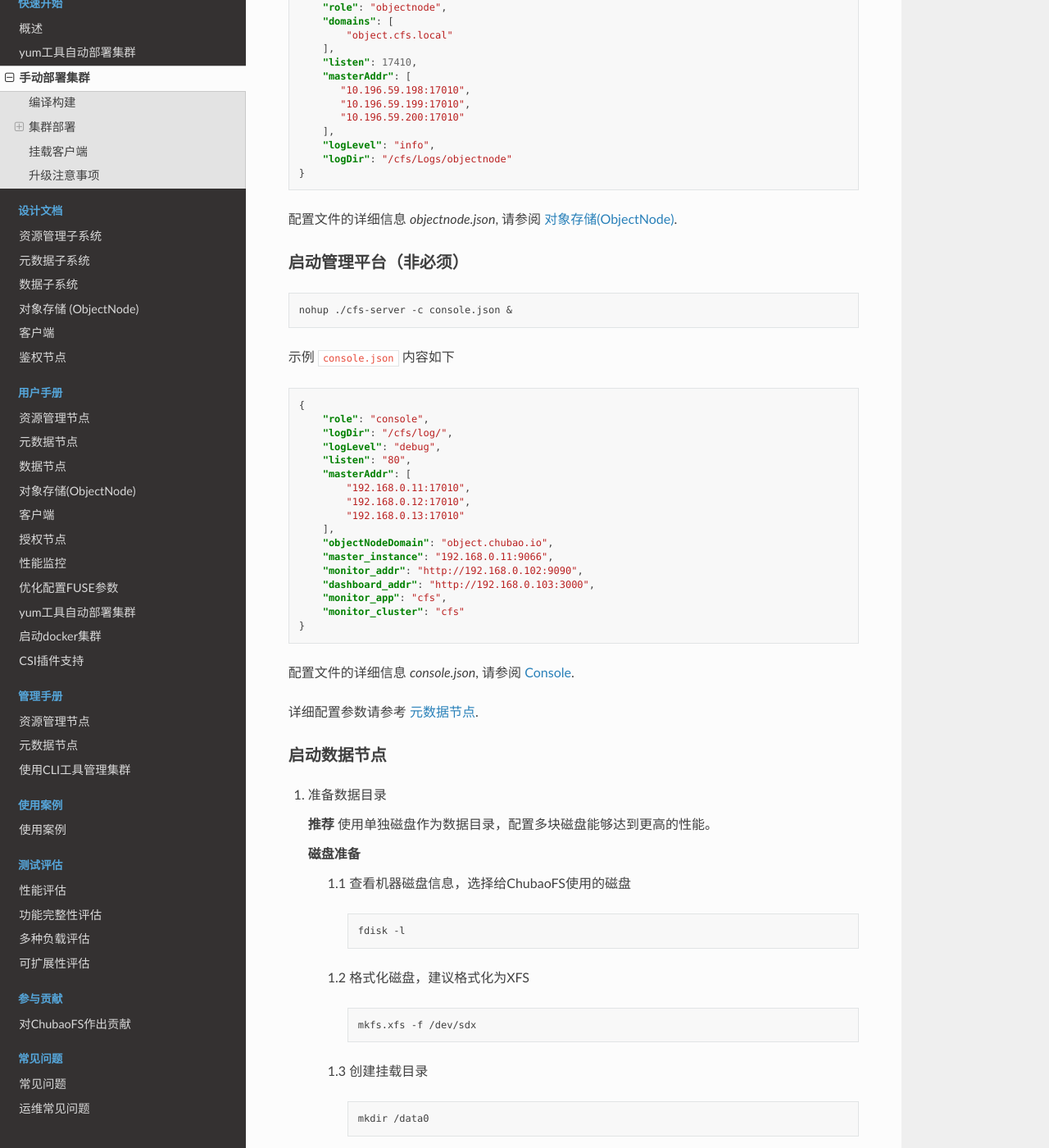
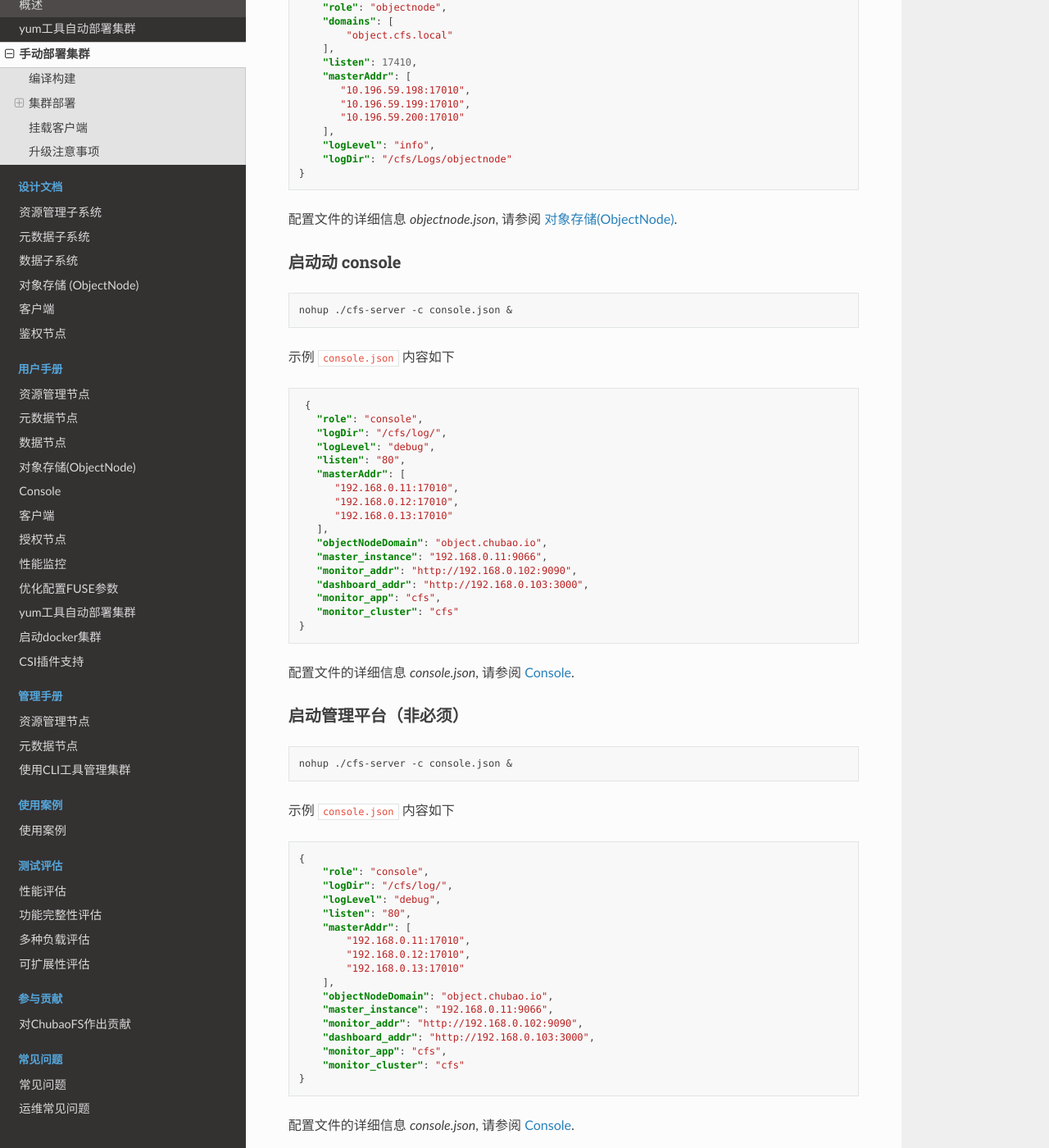
Before and after one commit to cubefs/docs-zh, a Sphinx documentation site: the page built from docs/source/manual-deploy.rst, in a window 1280 px wide and 1400 px high, scrolled down 2308 px. Shown: the whole window at 82% size. Built offline with Sphinx 7.4.7 and the Read the Docs theme 2.0.0, drawn with Linux system fonts in a browser that asks for light colours.

Commit message:
add console doc to index
Signed-off-by: ansjsun <ansj-sun@163.com>

```diff
--- a/docs/source/index.rst
+++ b/docs/source/index.rst
@@ -28,6 +28,7 @@
    user-guide/metanode
    user-guide/datanode
    user-guide/objectnode
+   user-guide/console
    user-guide/client
    user-guide/authnode
    user-guide/monitor
--- a/docs/source/manual-deploy.rst
+++ b/docs/source/manual-deploy.rst
@@ -142,6 +142,37 @@
 
 配置文件的详细信息 *objectnode.json*, 请参阅 :doc:`user-guide/objectnode`.
 
+启动动 console
+^^^^^^^^^^^^^^^^
+
+.. code-block:: bash
+
+   nohup ./cfs-server -c console.json &
+
+示例 ``console.json`` 内容如下
+
+.. code-block:: json
+
+    {
+      "role": "console",
+      "logDir": "/cfs/log/",
+      "logLevel": "debug",
+      "listen": "80",
+      "masterAddr": [
+         "192.168.0.11:17010",
+         "192.168.0.12:17010",
+         "192.168.0.13:17010"
+      ],
+      "objectNodeDomain": "object.chubao.io",
+      "master_instance": "192.168.0.11:9066",
+      "monitor_addr": "http://192.168.0.102:9090",
+      "dashboard_addr": "http://192.168.0.103:3000",
+      "monitor_app": "cfs",
+      "monitor_cluster": "cfs"
+   }
+
+
+配置文件的详细信息 *console.json*, 请参阅 :doc:`user-guide/console`.
 
 启动管理平台（非必须）
 ^^^^^^^^^^^^^^^^
```
